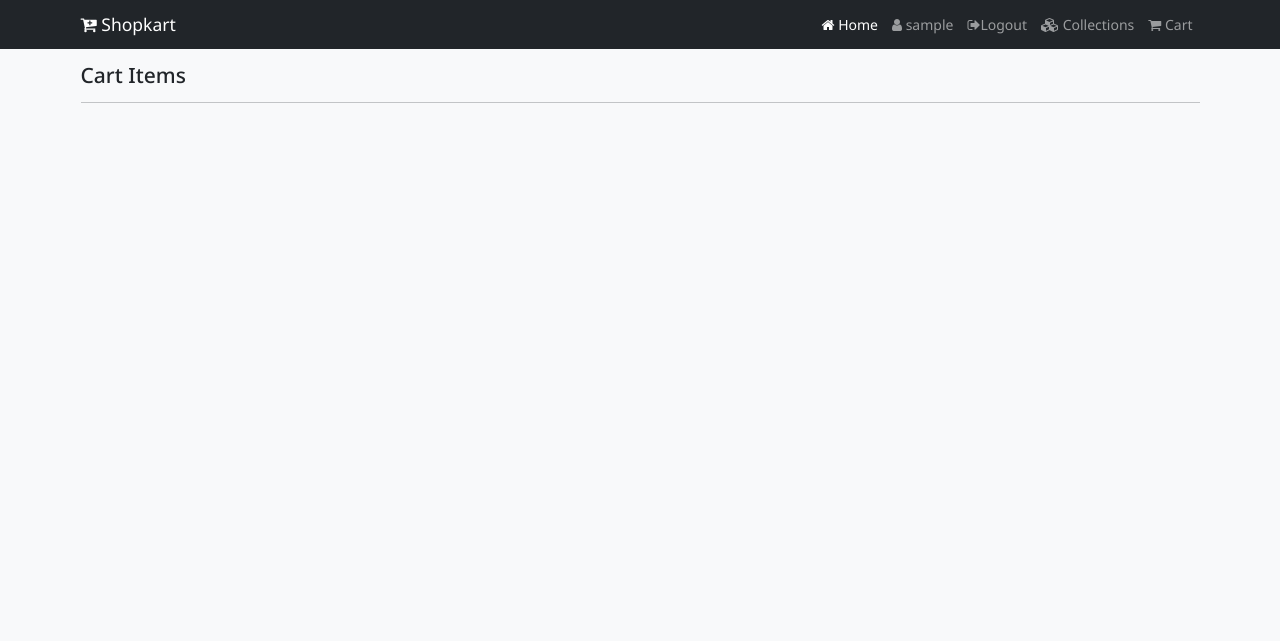
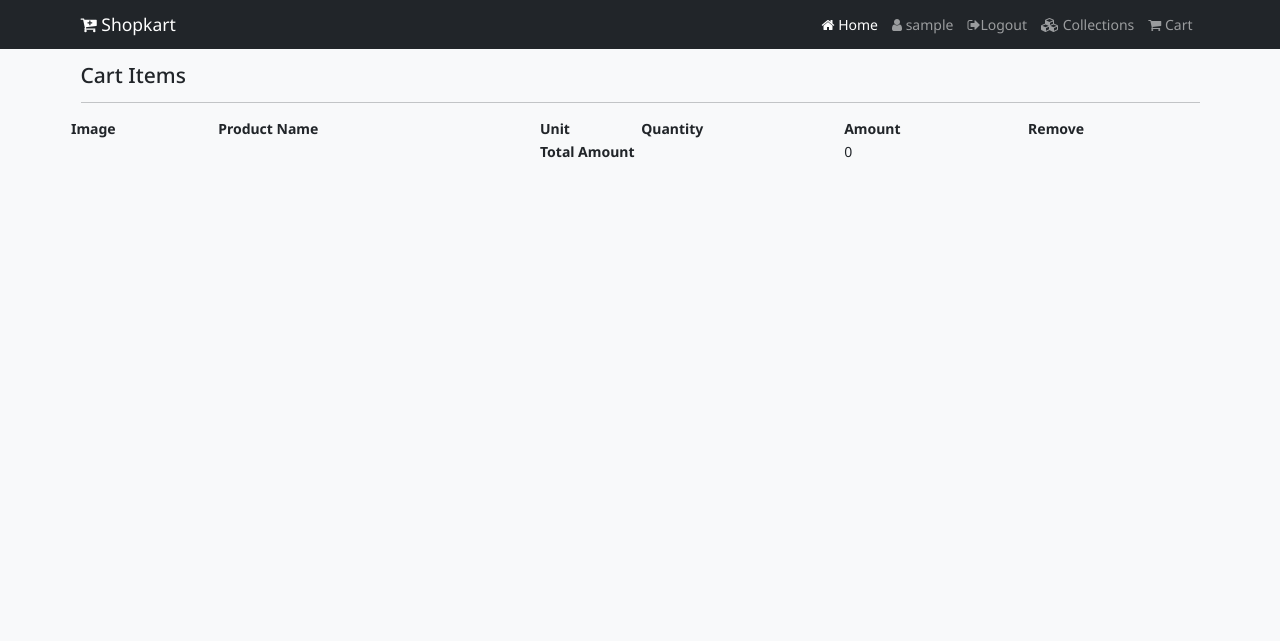
Before and after one commit to sathishkumar-c-2002/shopkart, a Django app: page /cart in a window 1280 px wide. Shown: the top 641 px of the page. Run offline with Django 5.2, Linux system fonts and the light colour scheme; the visitor is signed in with stand-in values (Sample User, id 1); data that the repository does not hold is empty.

Commit message:
Cart items are displaying with their price and quantities

```diff
--- a/shop/models.py
+++ b/shop/models.py
@@ -43,3 +43,7 @@ class Cart(models.Model):
     product = models.ForeignKey(Product,on_delete=models.CASCADE)
     product_quantity = models.IntegerField(null=False,blank=False)
     created_at = models.DateTimeField(auto_now_add=True)
+
+    @property
+    def total_cost(self):
+        return self.product_quantity*self.product.selling_price
--- a/shop/templates/shop/cart.html
+++ b/shop/templates/shop/cart.html
@@ -13,9 +13,34 @@ Collections | Online Shopping
             <h4 class="mb-3">Cart Items</h4>
             <hr style="border-color:#b8bfc2">
         </div>
-    {% for item in cart %}
-    {{item}}
-    {% endfor %}
+    <table class="">
+        <tr>
+            <th>Image</th>
+            <th>Product Name</th>
+            <th>Unit</th>
+            <th>Quantity</th>
+            <th>Amount</th>
+            <th>Remove</th>
+        </tr>
+        {% for item in cart %}
+         <tr>
+            <td><img src="{{item.product.product_image.url}}" height="75px" alt="{{item.product.name}}"></td>
+            <td>{{item.product.name}}</td>
+            <td>Rs.{{item.product.selling_price | stringformat:'d'}}</td>
+            <td>{{item.product_quantity}}</td>
+            <td class="amt">Rs.{{item.total_cost | stringformat:'d'}}</td>
+            <td><button class="btn btn-danger btn-sm"><i class="fa fa-trash"></i> Remove</button></td>
+         </tr>
+        {% endfor %}
+        <tr>
+            <td></td>
+            <td></td>
+            <td colspan="2"><b>Total Amount</b></td>
+            <td id="net">0</td>
+        </tr>
+
+    </table>
+
 
     </div>
 </div>
--- a/shop/templates/shop/products/index.html
+++ b/shop/templates/shop/products/index.html
@@ -19,7 +19,7 @@ Mobiles | Online Shopping
             <div class="col-md-4 col-lg-3">
                 <div class="card my-3">
                     {% if item.product_image %}
-                        <img src="{{ item.product_image.url }}" class="card-image-top" alt="Product">
+                    <img src="{{ item.product_image.url }}" height="150" width="150" class="card-image-center" alt="Product" style="display: block; margin: 0 auto;">
                     {% else %}
                         <img src="/path/to/default/image.jpg" class="card-image-top" alt="No Image Available">
                     {% endif %}
--- a/shop/templates/shop/products/product_details.html
+++ b/shop/templates/shop/products/product_details.html
@@ -25,7 +25,7 @@ Mobiles | Online Shopping
                 {% if products.trending  %}
                 <div class="hot">Hot</div>
                 {% endif %}
-                <img src="{{products.product_image.url}}" class="card-image-top" alt="{{products}}">
+                <img src="{{products.product_image.url}}" height="300px" class="card-image-top" alt="{{products}}" >
             </div>
             <div class="col-8 my-3">
                 <h5 class="text-success"> {{products.name | upper}}</h5>
```
